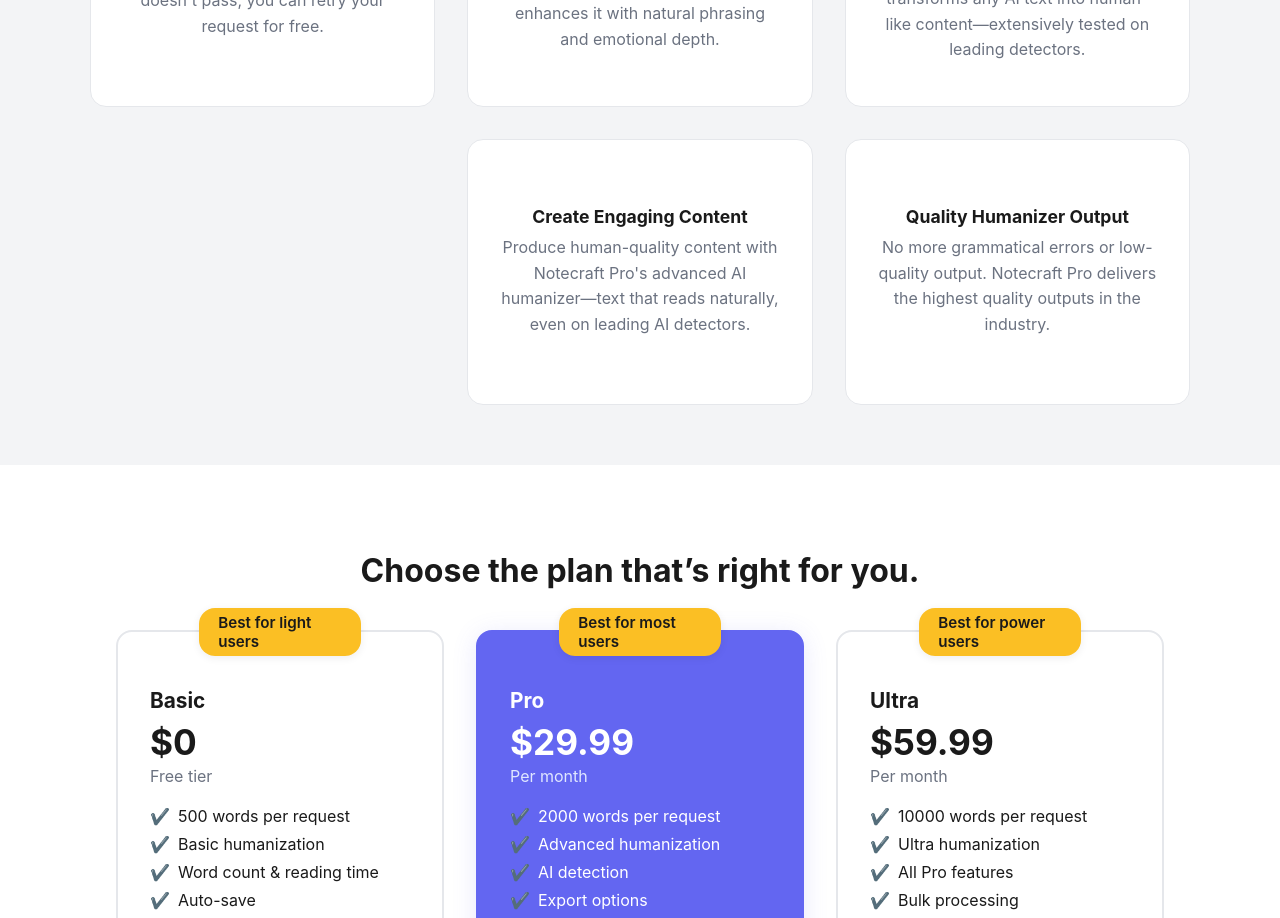
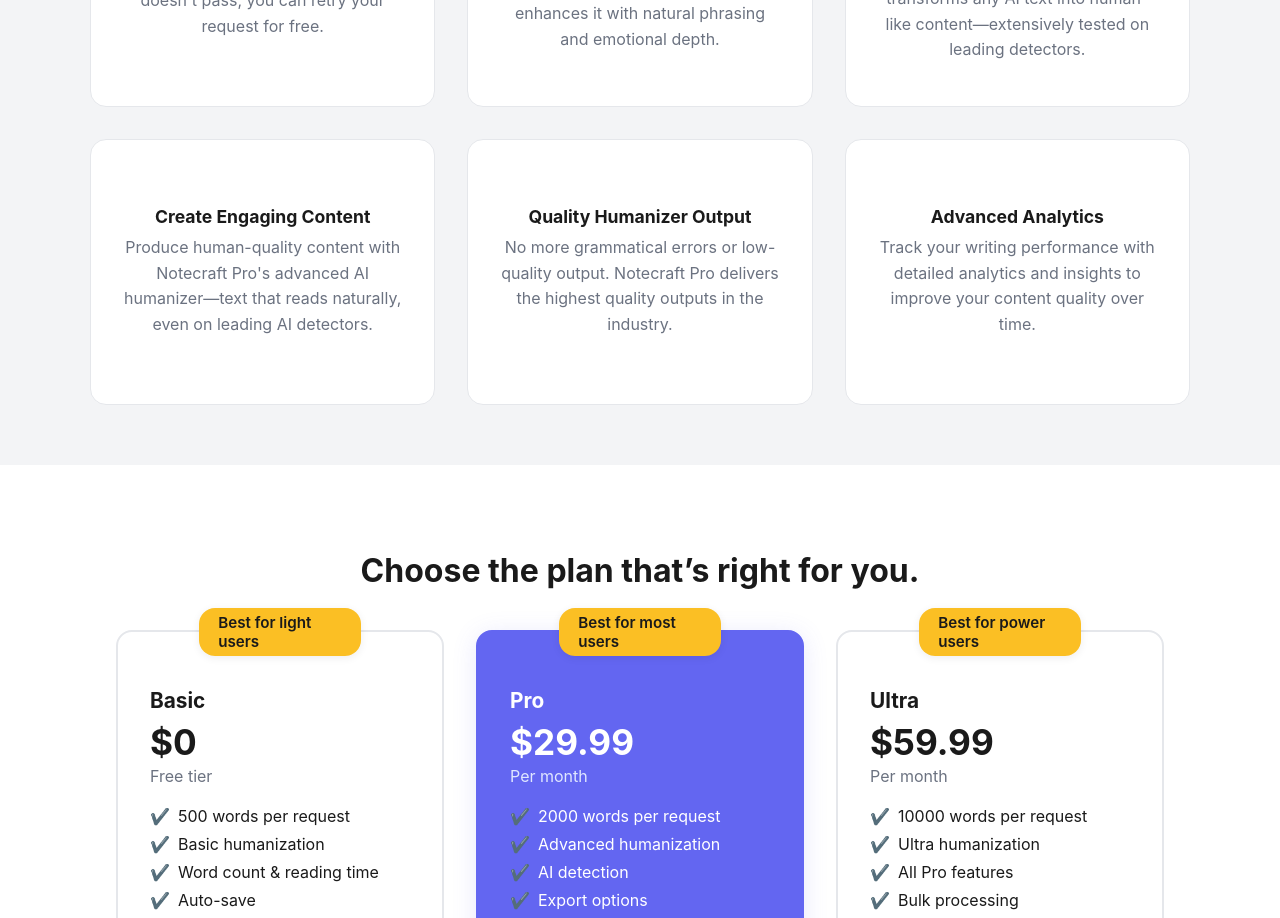
Before and after one commit to PeterWeber1/Notecraft.pro, a React (Create React App) app: page / in a window 1280 px wide. Shown: the part 2140-3058 px from the top of the page. Built offline with nearby package versions, Linux system fonts and the light colour scheme.

Commit message:
Add third card to balance Why Notecraft Pro section layout

```diff
--- a/src/HomePage.js
+++ b/src/HomePage.js
@@ -824,7 +824,7 @@
               <div style={{ fontWeight: 'bold', marginBottom: '0.5rem', fontSize: '1.1rem' }}>Engage Your Readers in Seconds</div>
               <div style={{ color: theme.muted, lineHeight: '1.6' }}>Instantly improve AI text and protect your authenticity. Notecraft Pro transforms any AI text into human-like content—extensively tested on leading detectors.</div>
             </div>
-            {/* Second row - 2 cards centered */}
+                         {/* Second row - 3 cards for balance */}
              <div style={{
                background: theme.card,
                borderRadius: '1rem',
@@ -835,8 +835,7 @@
                minHeight: '200px',
                display: 'flex',
                flexDirection: 'column',
-              justifyContent: 'center',
-              gridColumn: '2'
+               justifyContent: 'center'
              }}>
                <div style={{ fontWeight: 'bold', marginBottom: '0.5rem', fontSize: '1.1rem' }}>Create Engaging Content</div>
                <div style={{ color: theme.muted, lineHeight: '1.6' }}>Produce human-quality content with Notecraft Pro's advanced AI humanizer—text that reads naturally, even on leading AI detectors.</div>
@@ -851,11 +850,25 @@
                minHeight: '200px',
                display: 'flex',
                flexDirection: 'column',
-              justifyContent: 'center',
-              gridColumn: '3'
+               justifyContent: 'center'
              }}>
                <div style={{ fontWeight: 'bold', marginBottom: '0.5rem', fontSize: '1.1rem' }}>Quality Humanizer Output</div>
                <div style={{ color: theme.muted, lineHeight: '1.6' }}>No more grammatical errors or low-quality output. Notecraft Pro delivers the highest quality outputs in the industry.</div>
+             </div>
+             <div style={{
+               background: theme.card,
+               borderRadius: '1rem',
+               padding: '2rem',
+               border: `1px solid ${theme.border}`,
+               textAlign: 'center',
+               height: 'fit-content',
+               minHeight: '200px',
+               display: 'flex',
+               flexDirection: 'column',
+               justifyContent: 'center'
+             }}>
+               <div style={{ fontWeight: 'bold', marginBottom: '0.5rem', fontSize: '1.1rem' }}>Advanced Analytics</div>
+               <div style={{ color: theme.muted, lineHeight: '1.6' }}>Track your writing performance with detailed analytics and insights to improve your content quality over time.</div>
              </div>
 
           </div>
```
Lines whose indentation alone changed are shown as unchanged.
